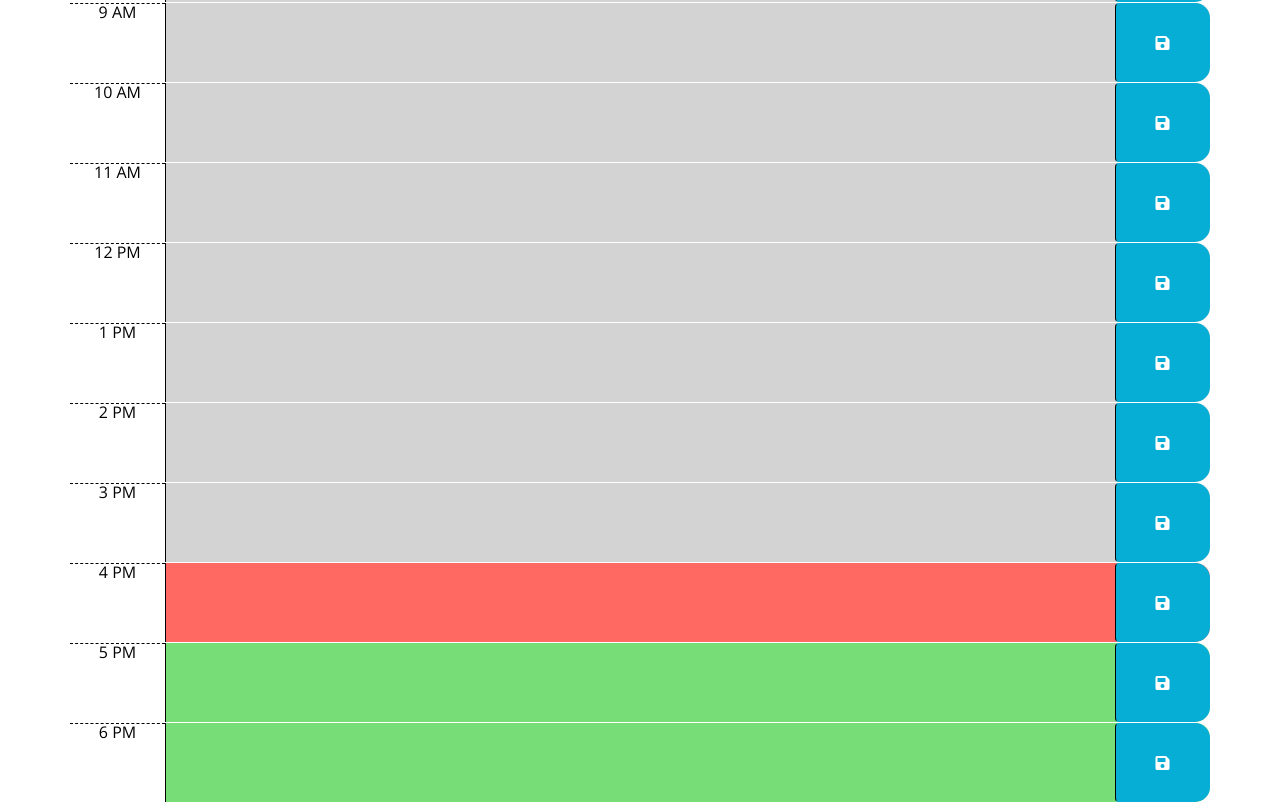
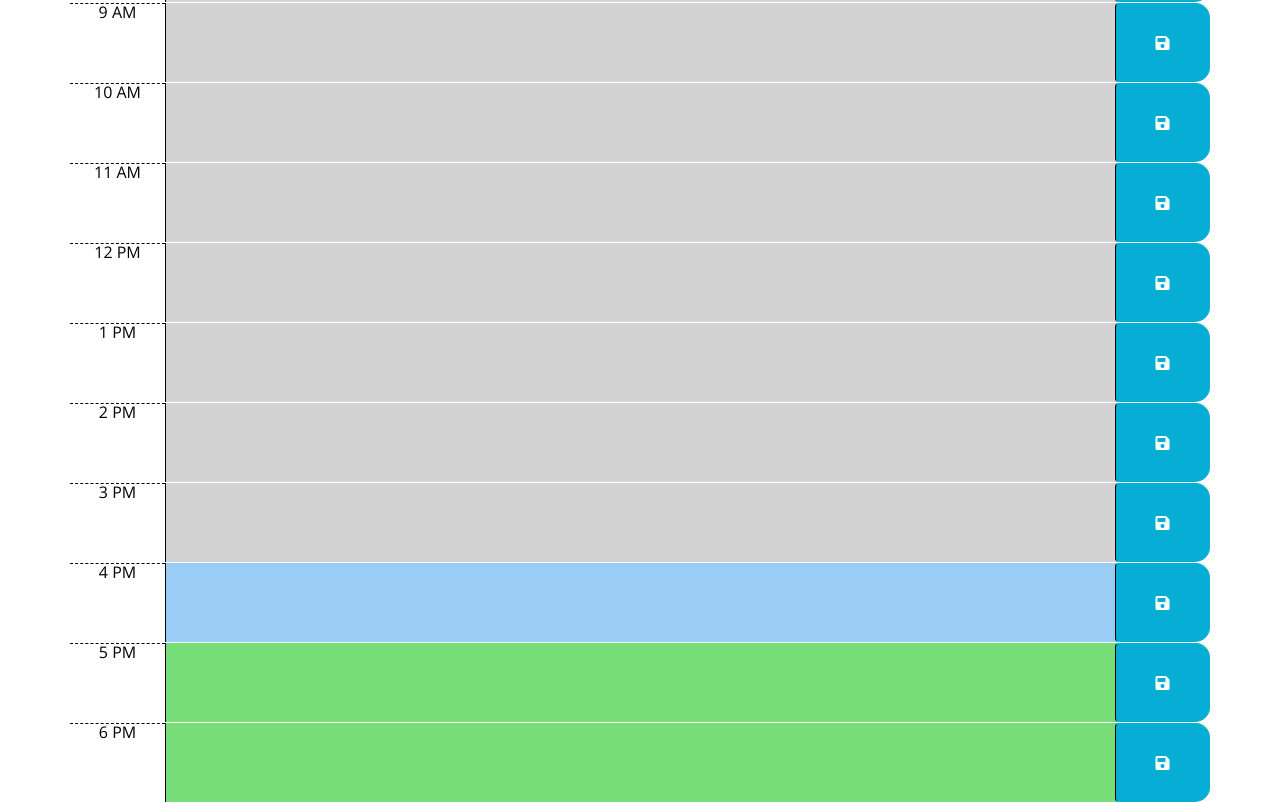
Before and after one commit to Minmaung0307/work-day-scheduler, a plain HTML site: page index.html in a window 1280 px wide. Shown: the part 574-1376 px from the top of the page. Drawn offline with nearby package versions, Linux system fonts and the light colour scheme.

Commit message:
update css and readme

```diff
--- a/assets/css/style.css
+++ b/assets/css/style.css
@@ -48,7 +48,7 @@ textarea {
 }
 
 .present {
-  background-color: #ff6961;
+  background-color: #99cdf5;
   color: white;
 }
 
```
Also changed, not shown: 1 other file.
